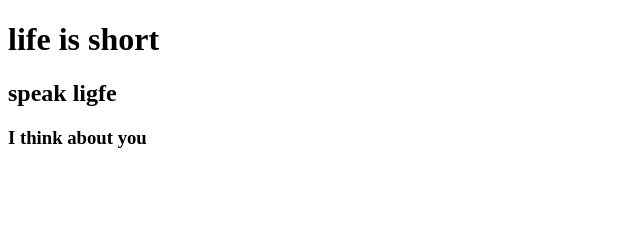
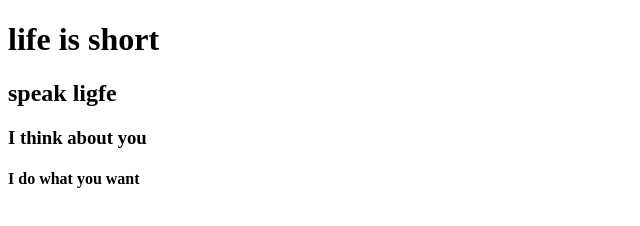
Before and after one commit to Igor993/igor993.github.io, a plain HTML site: page index.html in a window 1280 px wide. Shown: the whole page, without its empty margins (0-640 px from the left). Drawn offline with Linux system fonts and the light colour scheme.

Commit message:
first life

```diff
--- a/index.html
+++ b/index.html
@@ -8,6 +8,7 @@
 <h1>life is short</h1>
 <h2>speak ligfe</h2>
 <h3>I think about you</h3>
+<h4>I do what you want</h4>
 
 </body>
 </html>
```
